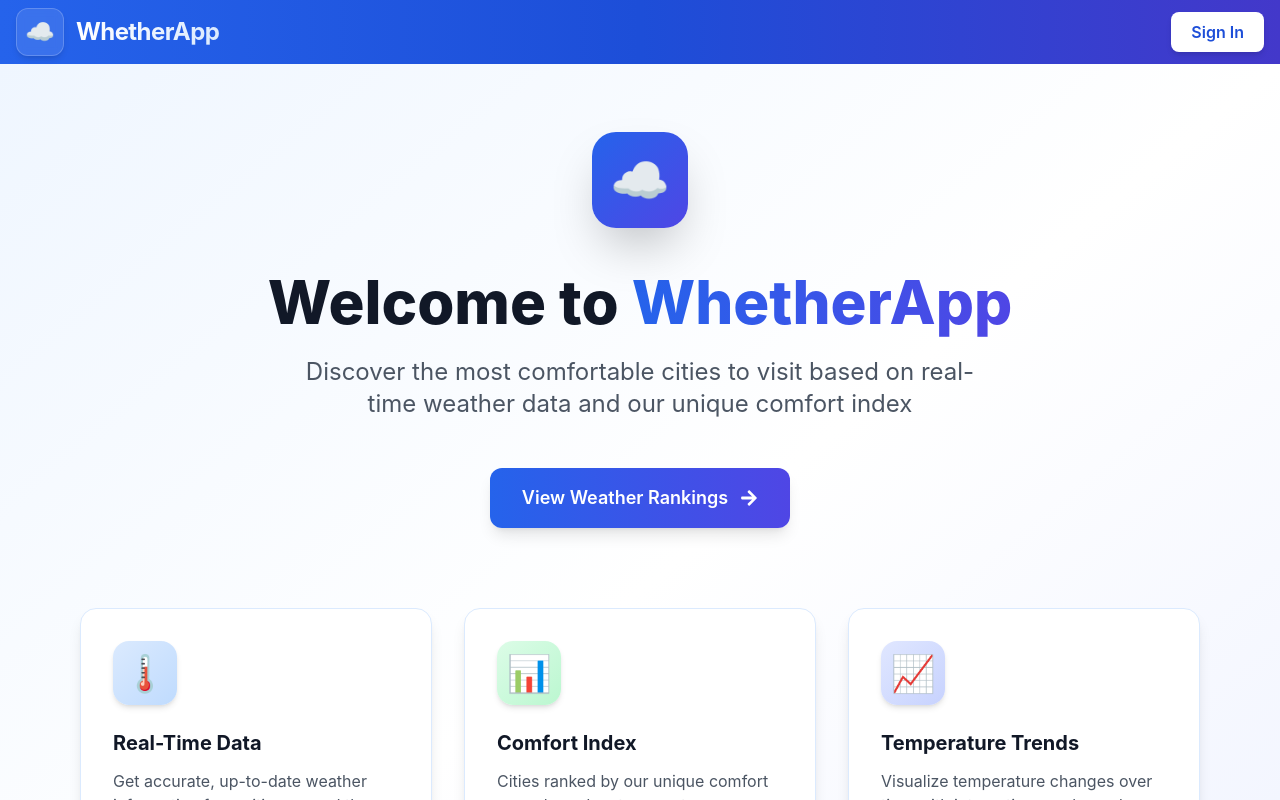
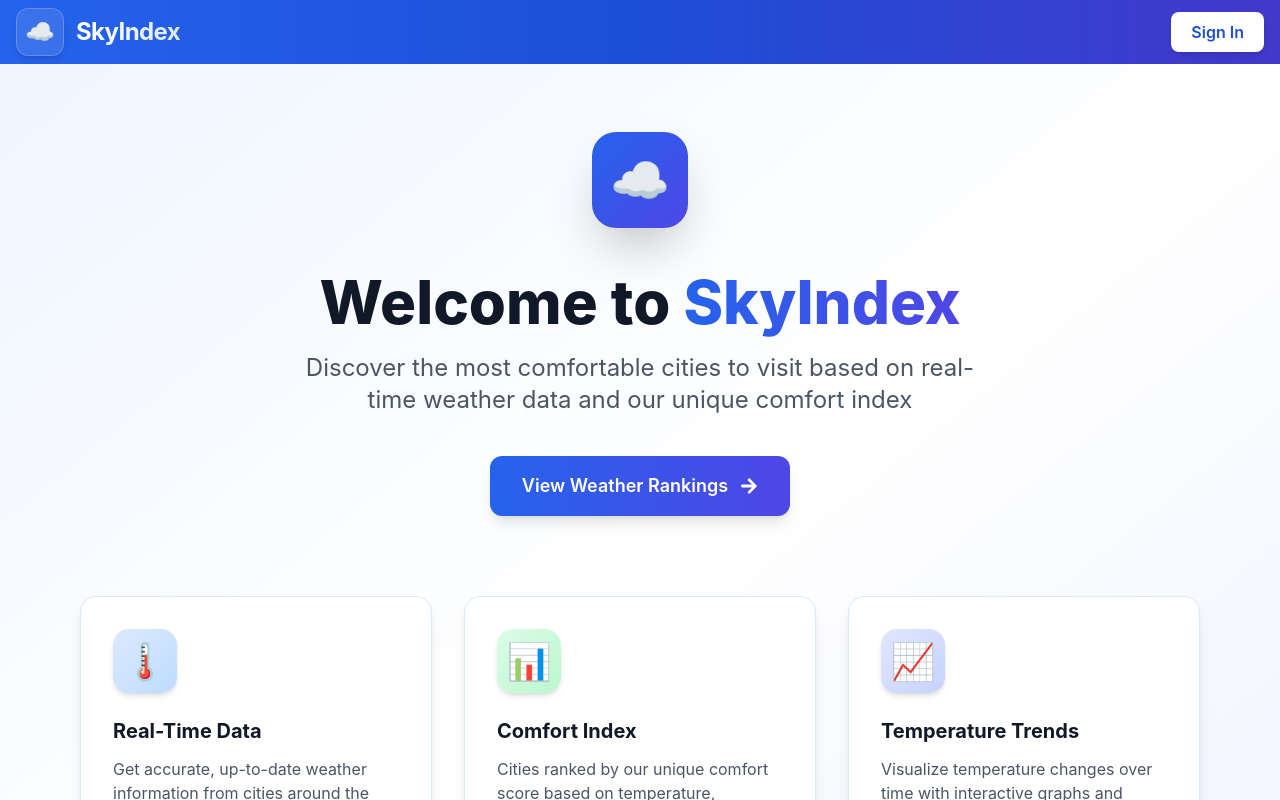
Before and after one commit to Vikum-Viraj/Whether-App, a React (Create React App) app in the folder frontend/: page / in a window 1280 px wide. Shown: the top 800 px of the page. Built offline with nearby package versions, Linux system fonts and the light colour scheme; no server answers.

Commit message:
UI refactor

```diff
--- a/frontend/src/components/Navbar.js
+++ b/frontend/src/components/Navbar.js
@@ -23,13 +23,13 @@ function Navbar() {
           </div>
           <div className="flex flex-col">
             <span className="font-bold text-xl sm:text-2xl tracking-tight leading-none bg-gradient-to-r from-white to-blue-100 bg-clip-text text-transparent">
-              WhetherApp
+              SkyIndex
             </span>
           </div>
         </Link>
 
         {/* Desktop Navigation Links */}
-        <div className="hidden md:flex items-center space-x-2">
+        <div className="hidden md:flex items-center space-x-3">
           {isAuthenticated && (
             <Link
               to="/dashboard"
@@ -40,7 +40,7 @@ function Navbar() {
           )}
 
           {isAuthenticated ? (
-            <div className="flex items-center space-x-2">
+            <div className="flex items-center space-x-3">
               <span className="text-white/90">Hello, {user?.name}</span>
               <button
                 onClick={handleLogout}
@@ -113,7 +113,8 @@ function Navbar() {
                   handleLogout();
                   setIsOpen(false);
                 }}
-                className="block px-3 py-2 rounded-md text-base font-medium bg-white text-blue-700 hover:bg-blue-50 transition-all duration-200 shadow-md"
+                className="block px-3 py-2 rounded-md text-base font-medium bg-white text-blue-700
+              hover:bg-blue-50 transition-all duration-200 shadow-md"
               >
                 Logout
               </button>
--- a/frontend/src/components/WeatherTable.js
+++ b/frontend/src/components/WeatherTable.js
@@ -8,7 +8,7 @@ function WeatherTable({ weatherData }) {
   }
 
   return (
-    <div className="space-y-3">
+    <div className="space-y-2">
 
       <div className="bg-gradient-to-r from-blue-600 via-blue-700 to-indigo-700 text-white rounded-xl shadow-lg px-6 py-3">
         <div className="grid grid-cols-6 gap-4">
@@ -92,7 +92,8 @@ function WeatherTable({ weatherData }) {
               </div>
 
               <div className="text-center">
-                <span className={`inline-flex items-center px-4 py-2 rounded-full text-sm font-bold border shadow-sm ${getComfortColor(city.comfortIndex)}`}>
+                <span className={`inline-flex items-center px-4 py-2 rounded-full text-sm
+                  font-bold border shadow-sm ${getComfortColor(city.comfortIndex)}`}>
                   {city.comfortIndex}%
                 </span>
               </div>
--- a/frontend/src/pages/Dashboard.js
+++ b/frontend/src/pages/Dashboard.js
@@ -61,10 +61,10 @@ const Dashboard = () => {
 
     return (
         <div className="min-h-screen bg-gradient-to-br from-blue-100 to-blue-300">
-            <main className="max-w-5xl mx-auto p-5 mt-4">
-                <header className="mb-5">
+            <main className="max-w-5xl mx-auto p-5 mt-2">
+                <header className="mb-3">
                     <h1 className="text-3xl md:text-4xl font-extrabold text-blue-800 text-center">City Comfort Rankings</h1>
-                    <p className="mt-1 text-center text-md text-gray-600">
+                    <p className="text-center text-sm text-gray-600">
                         Ranked by custom Comfort Index
                     </p>
                 </header>
@@ -83,7 +83,7 @@ const Dashboard = () => {
                 </div>
 
                 {currentTab === 'table' && (
-                    <div className='flex flex-wrap mb-2 p-3 gap-5 mt-5 bg-white rounded-lg shadow-sm border border-blue-200'>
+                    <div className='flex flex-wrap mb-2 p-2.5 gap-5 mt-3 bg-blue-50 rounded-lg shadow-sm border border-blue-200'>
                         <div className='flex items-center gap-2'>
                             <label className='text-sm font-medium text-gray-700'>Sort By:</label>
                             <select value={sortBy}
@@ -108,7 +108,7 @@ const Dashboard = () => {
                     </div>
                 )}
                 {loading ? (
-                    <div className="text-center text-lg text-gray-600 py-12">Loading...</div>
+                    <div className="text-center text-lg text-blue-600 py-12">Loading weather data...</div>
                 ) : error ? (
                     <div className="text-center text-red-600 py-12">{error}</div>
                 ) : (
@@ -118,7 +118,7 @@ const Dashboard = () => {
                                 {/*desktop view */}
                                 <div className="hidden md:block">
                                     <WeatherTable weatherData={paginationData.currentItems} />
-                                    <div className='mt-2'>
+                                    <div className='mt-1.5'>
                                         {paginationData.totalPages > 1 && (
                                             <Pagination
                                                 currentPage={currentPage}
--- a/frontend/src/pages/Home.js
+++ b/frontend/src/pages/Home.js
@@ -8,19 +8,20 @@ function Home() {
       {/* Hero Section */}
       <div className="max-w-6xl mx-auto px-4 py-20">
         <div className="text-center">
-          <div className="inline-flex items-center justify-center w-24 h-24 bg-gradient-to-br from-blue-600 to-indigo-600 rounded-3xl shadow-2xl mb-8 animate-bounce">
+          <div className="inline-flex items-center justify-center w-24 h-24 bg-gradient-to-br
+           from-blue-600 to-indigo-600 rounded-3xl shadow-2xl mb-8 animate-bounce">
             <span className="text-5xl">☁️</span>
           </div>
 
           {/* Heading */}
-          <h1 className="text-5xl md:text-6xl font-extrabold text-gray-900 mb-6">
+          <h1 className="text-5xl md:text-6xl font-extrabold text-gray-900 mb-5">
             Welcome to{' '}
             <span className="bg-gradient-to-r from-blue-600 to-indigo-600 bg-clip-text text-transparent">
-              WhetherApp
+              SkyIndex
             </span>
           </h1>
 
-          <p className="text-xl md:text-2xl text-gray-600 mb-12 max-w-2xl mx-auto">
+          <p className="text-xl md:text-2xl text-gray-600 mb-10 max-w-2xl mx-auto">
             Discover the most comfortable cities to visit based on real-time weather data and our unique comfort index
           </p>
 
```
Also changed, not shown: 1 other file (tests, documents, lock files or other folders).
